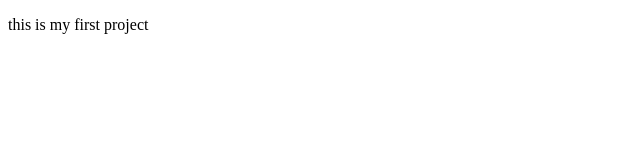
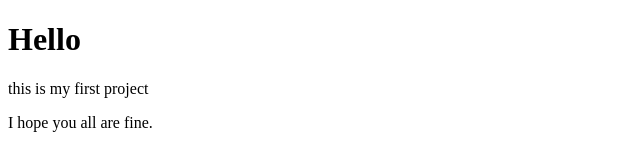
Before and after one commit to Faryal-Farooq1/First_Project, a plain HTML site: page index.html in a window 1280 px wide. Shown: the whole page, without its empty margins (0-640 px from the left). Drawn offline with Linux system fonts and the light colour scheme.

Commit message:
added heading and one more paragraph

```diff
--- a/index.html
+++ b/index.html
@@ -5,6 +5,8 @@
     </title>
 </head>
 <body>
+    <h1>Hello</h1>
     <p>this is my first project</p>
+    <p>I hope you all are fine.</p>
 </body>
 </html>
```
